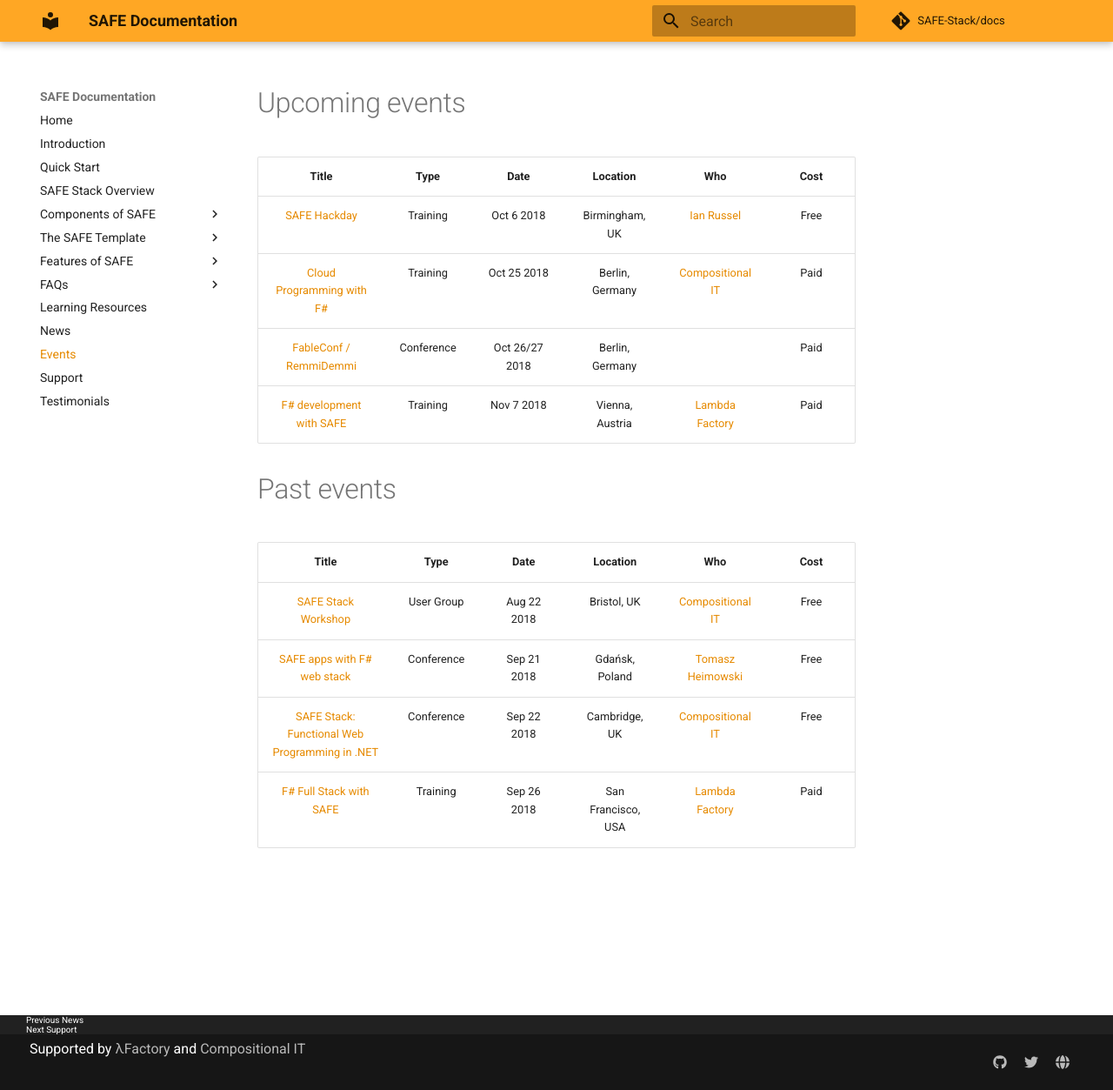
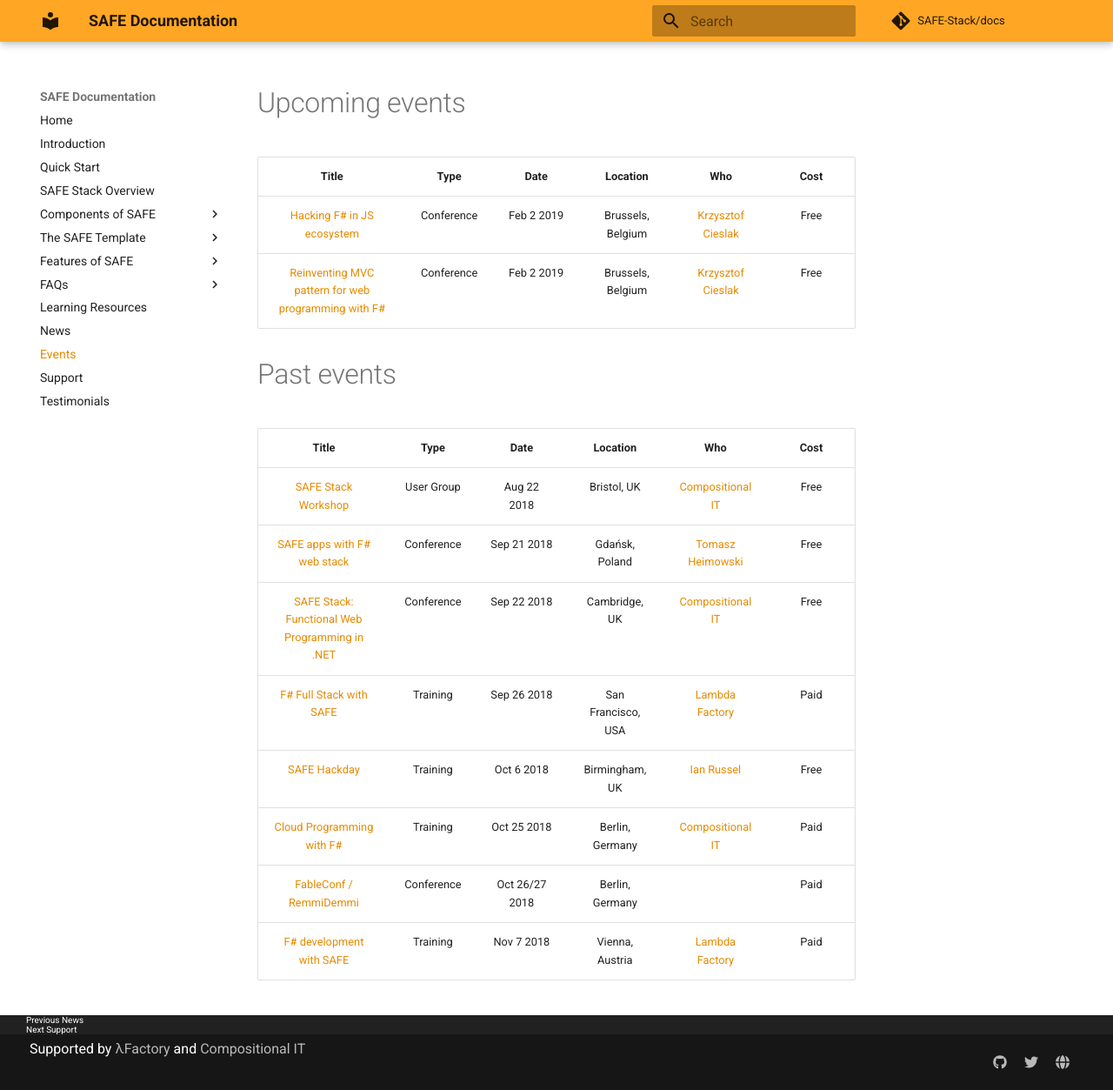
Before and after one commit to SAFE-Stack/docs, an MkDocs documentation site: the page built from docs/events.md, in a window 1280 px wide and 1253 px high. Shown: the whole window at 87% size. Built offline with MkDocs 1.6.1 and Material for MkDocs 9.7.7, drawn with Linux system fonts in a browser that asks for light colours; comment, search, counter and statistics services are not loaded.

Commit message:
Update events.md

```diff
--- a/docs/events.md
+++ b/docs/events.md
@@ -2,10 +2,8 @@
 
 | Title | Type | Date | Location | Who | Cost |
 |:-:|:-:|:-:|:-:|:-:|:-:|
-| [SAFE Hackday](https://www.meetup.com/altnetbrum/events/252629315/) | Training | Oct 6 2018 | Birmingham, UK | [Ian Russel](https://twitter.com/ijrussell) | Free
-| [Cloud Programming with F#](https://www.eventbrite.co.uk/e/cloud-programming-with-f-tickets-48056860363) | Training | Oct 25 2018 | Berlin, Germany | [Compositional IT](https://compositional-it.com) | Paid
-| [FableConf / RemmiDemmi](http://fable.io/fableconf/#home) | Conference | Oct 26/27 2018 | Berlin, Germany | | Paid
-| [F# development with SAFE](https://techtalk.at/trainings/fsharp-development-with-safe/) | Training | Nov 7 2018 | Vienna, Austria | [Lambda Factory](http://lambdafactory.io/) | Paid
+| [Hacking F# in JS ecosystem](https://fosdem.org/2019/schedule/event/dotnet_fsharp_js_ecosystem/) | Conference | Feb 2 2019 | Brussels, Belgium | [Krzysztof Cieslak](https://twitter.com/k_cieslak) | Free
+| [Reinventing MVC pattern for web programming with F#](https://fosdem.org/2019/schedule/event/dotnet_fsharp_reinventing_mvc/) | Conference | Feb 2 2019 | Brussels, Belgium | [Krzysztof Cieslak](https://twitter.com/k_cieslak) | Free
 
 # Past events
 
@@ -15,3 +13,7 @@
 | [SAFE apps with F# web stack](http://devsharp.pl/) | Conference | Sep 21 2018 | Gdańsk, Poland | [Tomasz Heimowski](http://theimowski.com) | Free
 | [SAFE Stack: Functional Web Programming in .NET](https://www.dddeastanglia.com/Session/Details/2179) | Conference | Sep 22 2018 | Cambridge, UK | [Compositional IT](https://compositional-it.com) | Free
 | [F# Full Stack with SAFE](https://www.openfsharp.org/agenda/workshop/) | Training | Sep 26 2018 | San Francisco, USA | [Lambda Factory](http://lambdafactory.io/) | Paid
+| [SAFE Hackday](https://www.meetup.com/altnetbrum/events/252629315/) | Training | Oct 6 2018 | Birmingham, UK | [Ian Russel](https://twitter.com/ijrussell) | Free
+| [Cloud Programming with F#](https://www.eventbrite.co.uk/e/cloud-programming-with-f-tickets-48056860363) | Training | Oct 25 2018 | Berlin, Germany | [Compositional IT](https://compositional-it.com) | Paid
+| [FableConf / RemmiDemmi](http://fable.io/fableconf/#home) | Conference | Oct 26/27 2018 | Berlin, Germany | | Paid
+| [F# development with SAFE](https://techtalk.at/trainings/fsharp-development-with-safe/) | Training | Nov 7 2018 | Vienna, Austria | [Lambda Factory](http://lambdafactory.io/) | Paid
```
